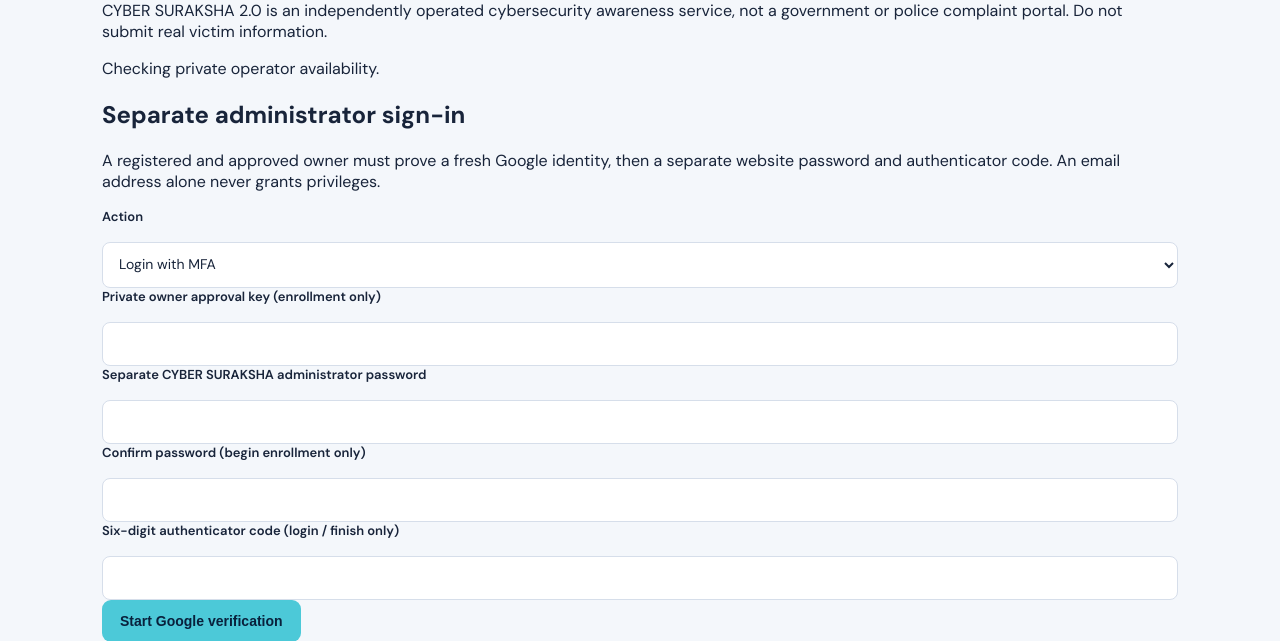
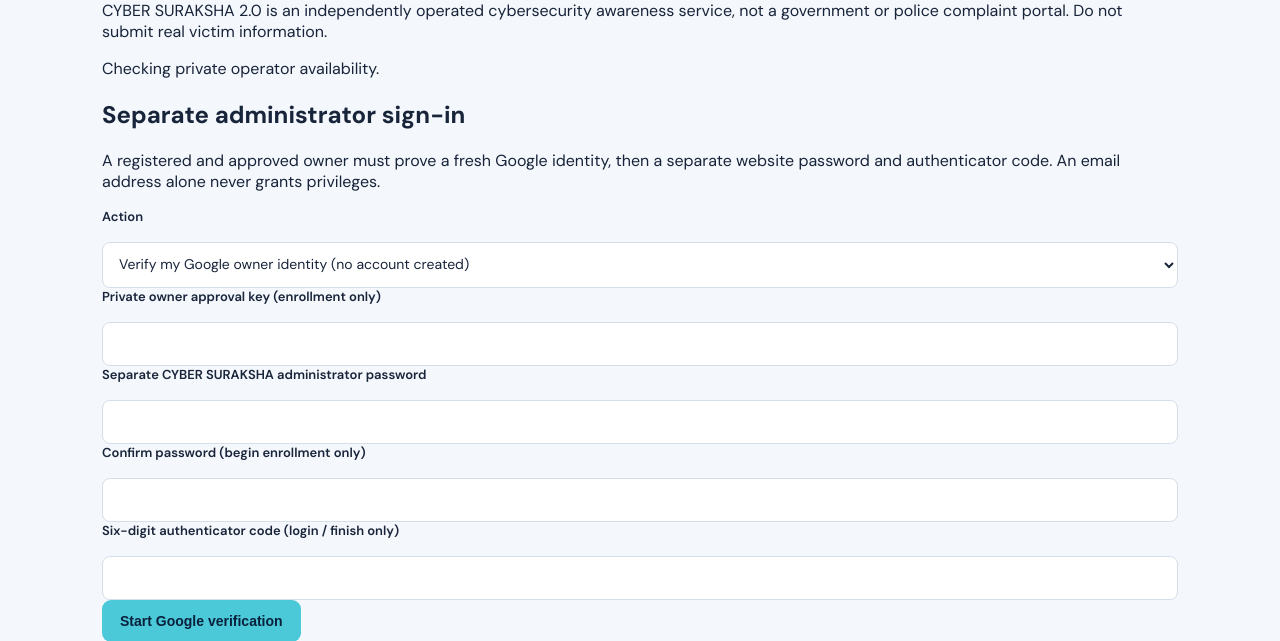
Before and after one commit to rk-Hud/cyber-suraksha-2.0, a Flask app: template web/pages/source/templates/operator.html in a window 1280 px wide. Shown: the part 306-947 px from the top of the page. Run offline with Flask 3, Linux system fonts and the light colour scheme; the template is opened without the code that fills it, so the values that code supplies are empty.

Commit message:
Add signed Google owner identity verification without enabling administrator access

```diff
--- a/web/pages/source/templates/operator.html
+++ b/web/pages/source/templates/operator.html
@@ -13,6 +13,7 @@
     <form id="operator-credentials" class="stack-form" method="post" action="#">
       <label class="field-label" for="operator-mode">Action</label>
       <select id="operator-mode">
+        <option value="identity" selected>Verify my Google owner identity (no account created)</option>
         <option value="login">Login with MFA</option>
         <option value="begin">Begin approved enrollment</option>
         <option value="finish">Finish authenticator enrollment</option>
```
